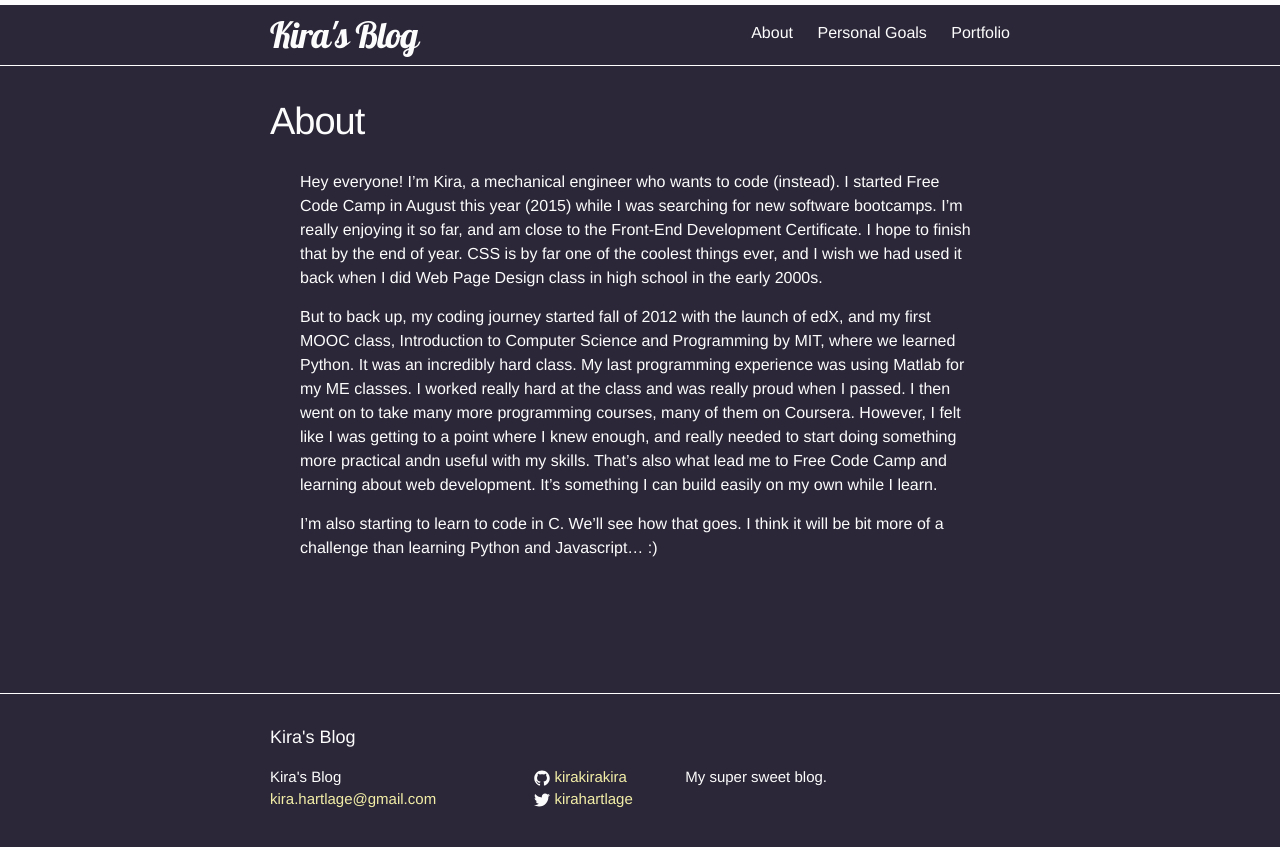
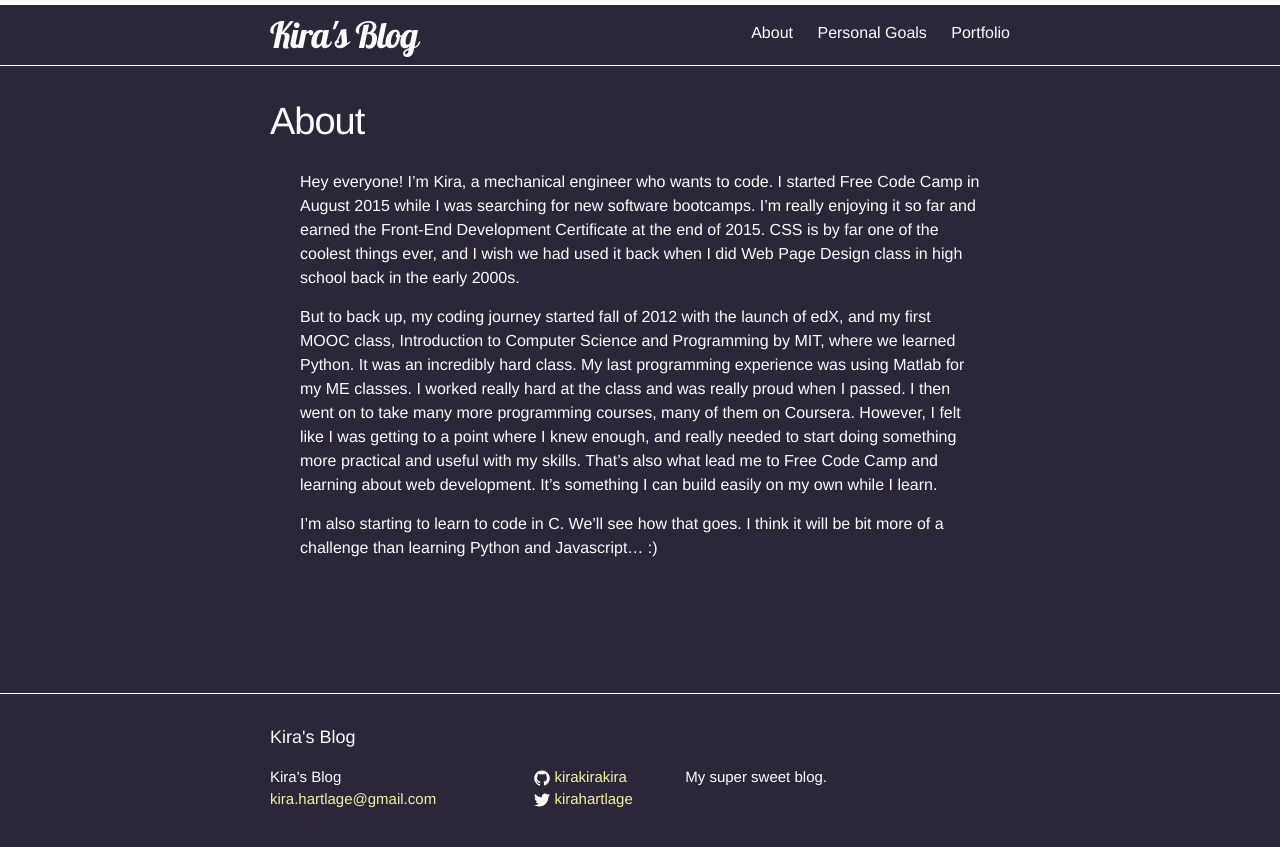
Before and after one commit to kirakirakira/blog, a Jekyll site: the page built from about.md, in a window 1280 px wide. Shown: the top 847 px of the page. Built offline with Jekyll 4.4.1, drawn with Linux system fonts in a browser that asks for light colours; Markdown is read by kramdown in place of the engine named in the settings.

Commit message:
Update about.md

```diff
--- a/about.md
+++ b/about.md
@@ -4,8 +4,8 @@ title: About
 permalink: /about/
 ---
 
-Hey everyone! I'm Kira, a mechanical engineer who wants to code (instead). I started Free Code Camp in August this year (2015) while I was searching for new software bootcamps. I'm really enjoying it so far, and am close to the Front-End Development Certificate. I hope to finish that by the end of year. CSS is by far one of the coolest things ever, and I wish we had used it back when I did Web Page Design class in high school in the early 2000s.
+Hey everyone! I'm Kira, a mechanical engineer who wants to code. I started Free Code Camp in August 2015 while I was searching for new software bootcamps. I'm really enjoying it so far and earned the Front-End Development Certificate at the end of 2015. CSS is by far one of the coolest things ever, and I wish we had used it back when I did Web Page Design class in high school back in the early 2000s.
 
-But to back up, my coding journey started fall of 2012 with the launch of edX, and my first MOOC class, Introduction to Computer Science and Programming by MIT, where we learned Python. It was an incredibly hard class. My last programming experience was using Matlab for my ME classes. I worked really hard at the class and was really proud when I passed. I then went on to take many more programming courses, many of them on Coursera. However, I felt like I was getting to a point where I knew enough, and really needed to start doing something more practical andn useful with my skills. That's also what lead me to Free Code Camp and learning about web development. It's something I can build easily on my own while I learn.
+But to back up, my coding journey started fall of 2012 with the launch of edX, and my first MOOC class, Introduction to Computer Science and Programming by MIT, where we learned Python. It was an incredibly hard class. My last programming experience was using Matlab for my ME classes. I worked really hard at the class and was really proud when I passed. I then went on to take many more programming courses, many of them on Coursera. However, I felt like I was getting to a point where I knew enough, and really needed to start doing something more practical and useful with my skills. That's also what lead me to Free Code Camp and learning about web development. It's something I can build easily on my own while I learn.
 
 I'm also starting to learn to code in C. We'll see how that goes. I think it will be bit more of a challenge than learning Python and Javascript... :)
```
